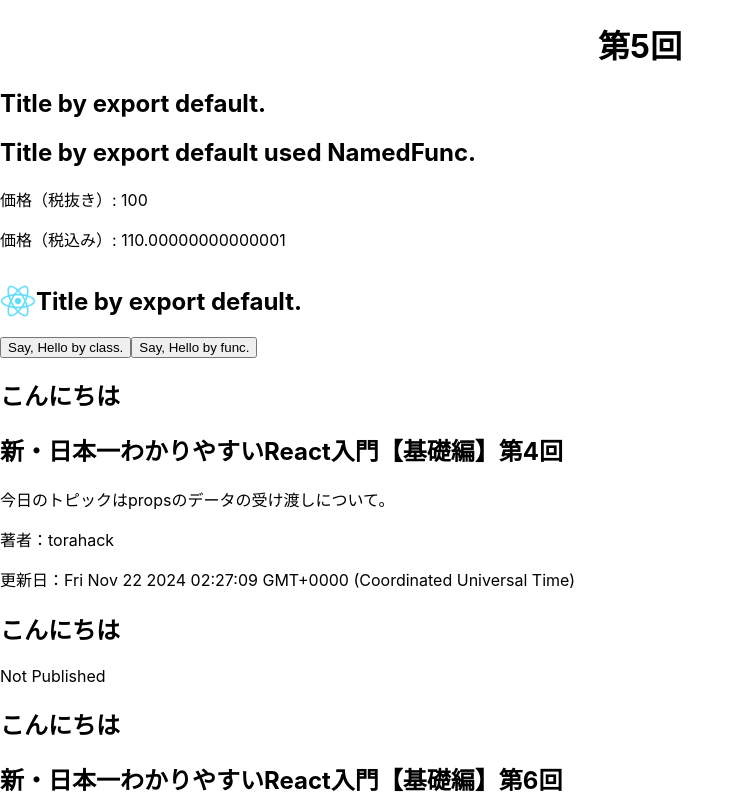
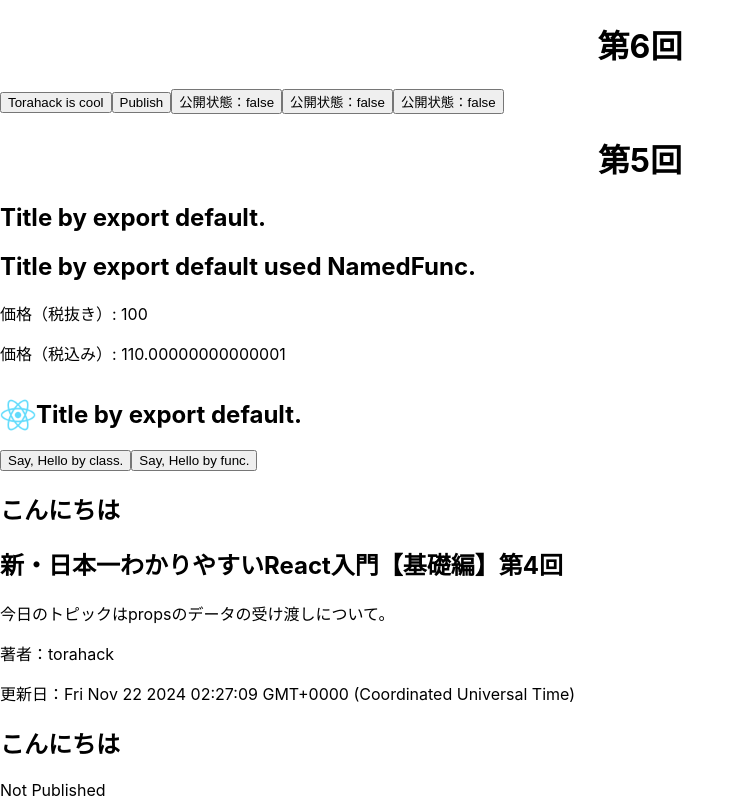
Before and after one commit to u-ecmaker/torahack_react_kiso, a React (Create React App) app: page / in a window 1280 px wide. Shown: the top 800 px of the page, without its empty margins (0-745 px from the left). Built offline with nearby package versions, Linux system fonts and the light colour scheme.

Commit message:
add kiso6kai コンポーネントの状態管理 useState.

```diff
--- a/src/App.jsx
+++ b/src/App.jsx
@@ -5,6 +5,7 @@ import ButtonByClass from    './react_kiso/04kai/ButtonByClass';
 import ButtonByFunc from     './react_kiso/04kai/ButtonByFunc';
 import Article from          './react_kiso/04kai/Article';
 import Article05 from        './react_kiso/05kai/Article05';
+import Article06 from        './react_kiso/06kai/Article06';
 
 function App() {
   const authorName = 'torahack';
@@ -12,6 +13,9 @@ function App() {
 
   return (
     <>
+      <div className='App'><h1>第6回</h1></div>
+      <Article06/>
+
       <div className='App'><h1>第5回</h1></div>
       <Article05 title="Title by export default." />
 
--- /dev/null
+++ b/src/react_kiso/06kai/Article06.jsx
@@ -0,0 +1,44 @@
+import { useState } from 'react';
+import PublishButton from './PublishButton';
+import UseStateSample from './UseStateWithComment';
+
+const Article06 = () => {
+  const [isPublished, setIsPublished] = useState(false); // initialState
+  console.log("isPublished: ", isPublished);
+
+
+  // 更新関数の関数化
+  const SwitchPublishState = () => {
+    setIsPublished(!isPublished);
+  }
+
+  return (
+    <div>
+      {/* 最初の説明 コメント付き */}
+      <UseStateSample />
+
+      {/* コンポーネント化しない場合   */}
+      <button onClick={() => setIsPublished(!isPublished)}>Publish</button>
+
+      {/* 通常はコンポーネント化する */}
+      <PublishButton
+        isPublished={isPublished}
+        onClickUpdateFunc={SwitchPublishState} //更新関数はそのまま渡さず、関数化してから渡す
+      />
+
+      {/* propsへ関数を渡すOKな例 */}
+      {/* 更新関数をそのまま渡す      ()をつけなければ、ただただ関数自体をそのまま ↓ 渡しているだけでOK*/}
+      <PublishButton isPublished={isPublished} onClickUpdateFunc={SwitchPublishState} />
+      {/* 更新関数をコールバック関数 */}
+      <PublishButton isPublished={isPublished} onClickUpdateFunc={() => setIsPublished(!isPublished)} />
+
+      {/* propsへ関数を渡すNGな例   　　　 ()をつけるとpropsとして渡すときに関数を実行しますよ ↓ という書き方になる */}
+      {/* <PublishButton isPublished={isPublished} onClickUpdateFunc={SwitchPublishState()} /> */}
+      {/* propsとして実行するのはreactコンポーネントをレンダリングするとき、なので */}
+      {/* レンダリングするたびに関数が実行されて、関数が実行されると再レンダリングが起きて... */}
+      {/* 無限ループになる */}
+    </div>
+  )
+}
+
+export default Article06;
--- /dev/null
+++ b/src/react_kiso/06kai/PublishButton.jsx
@@ -0,0 +1,11 @@
+const PublishButton = (props) => {
+  return (
+    //        ↓buttonタグのonクリックイベント
+    //        ↓                ↓親からの引数propsのonClick2
+    <button onClick={() => props.onClickUpdateFunc()}>
+      公開状態：{props.isPublished.toString()}
+    </button>
+  )
+}
+
+export default PublishButton;
--- /dev/null
+++ b/src/react_kiso/06kai/UseStateWithComment.jsx
@@ -0,0 +1,31 @@
+import { useState } from 'react';
+
+const UseStateWithComment = () => {
+  const [message, setMessage] = useState('Torahack is cool');
+  // message: 現在の状態                  // 初期値
+  // setMessage: 更新関数
+  //                      更新関数   ↓新しい値
+  <button onClick={() => setMessage(message + '!!')}>
+    {message.toString()}
+  </button>
+
+  // 注意：
+  // 条件をつけずに、このように書くと、無限レンダリングでエラーになる
+  //setMessage(message + '!!');
+
+  // eslint-disable-next-line no-unused-vars
+  const [likes, setLikes] = useState(0);
+  const [isPublished, setIsPublished] = useState(false);
+
+  console.log("!U init isPublished: ", isPublished);
+  if (!isPublished) setIsPublished(true); //条件をつけて更新関数を呼び出す
+  console.log("!U updated isPublished: ", isPublished);
+
+  return (
+    <button onClick={() => setMessage(message + '!!')}>
+    {message.toString()}
+  </button>
+  );
+}
+
+export default UseStateWithComment;
```
